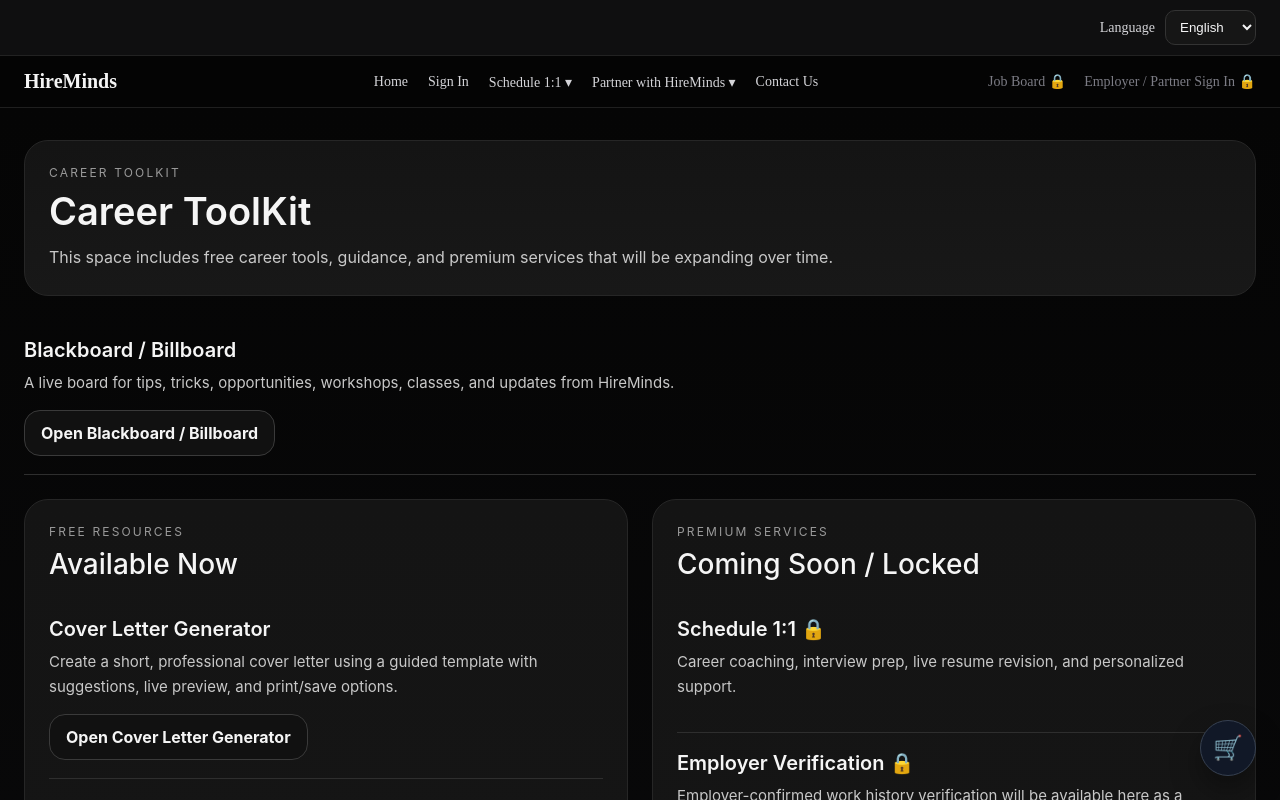
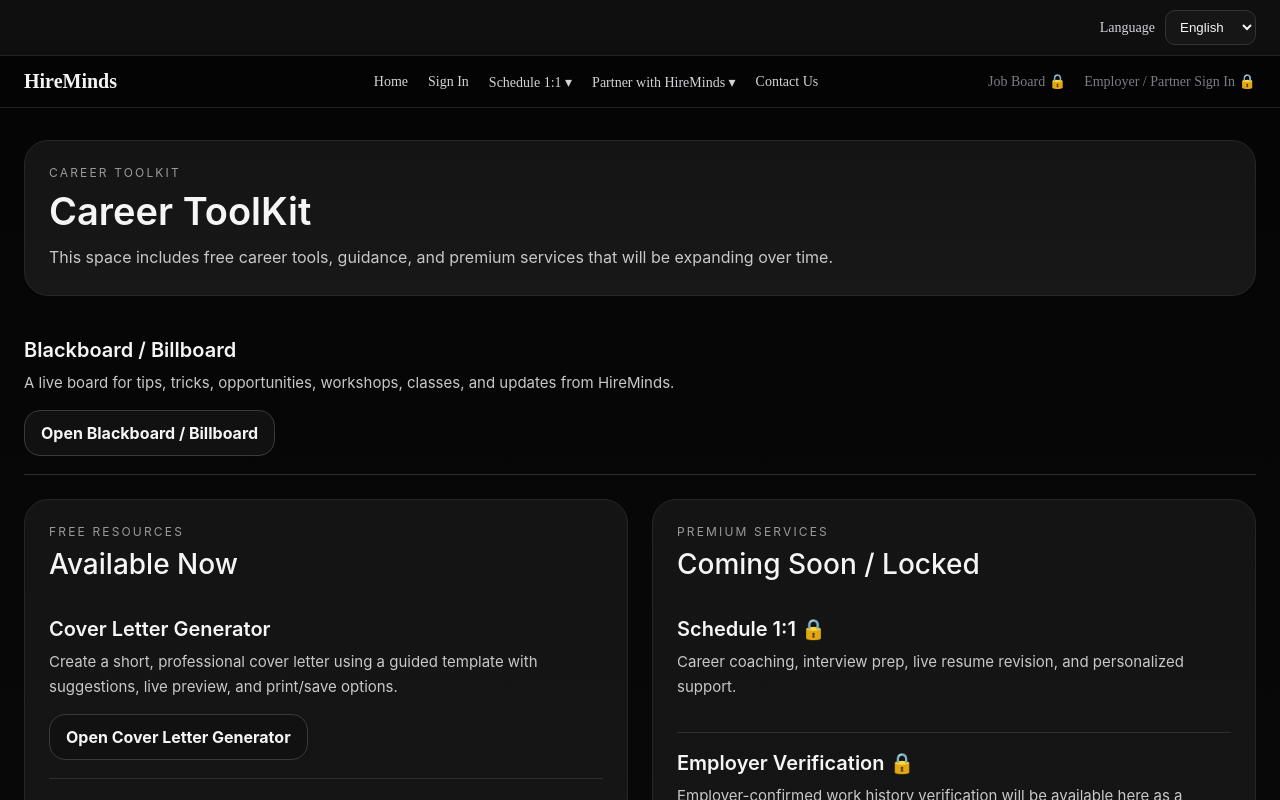
Before and after one commit to UrMizery/hireminds-platform, a Next.js app: page /career-toolkit in a window 1280 px wide. Shown: the top 800 px of the page. Built offline with nearby package versions, Linux system fonts and the light colour scheme; no server answers.

Commit message:
Update SiteHeader.tsx

```diff
--- a/app/components/SiteHeader.tsx
+++ b/app/components/SiteHeader.tsx
@@ -148,18 +148,6 @@ export default function SiteHeader() {
         </div>
       </header>
 
-      {!hideFloatingCart ? (
-        <a
-          href="/cart"
-          style={{
-            ...styles.floatingCart,
-            right: isRTL ? "auto" : "24px",
-            left: isRTL ? "24px" : "auto",
-          }}
-        >
-          🛒
-        </a>
-      ) : null}
     </>
   );
 }
```
